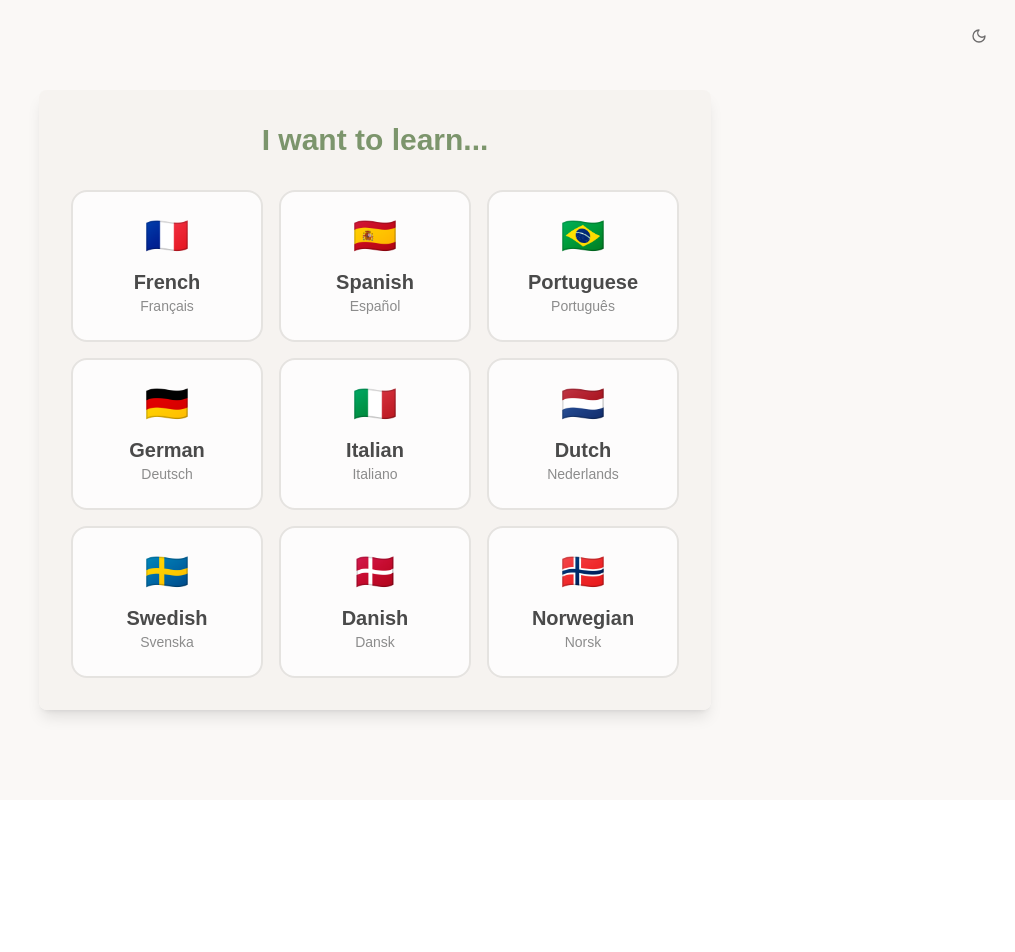
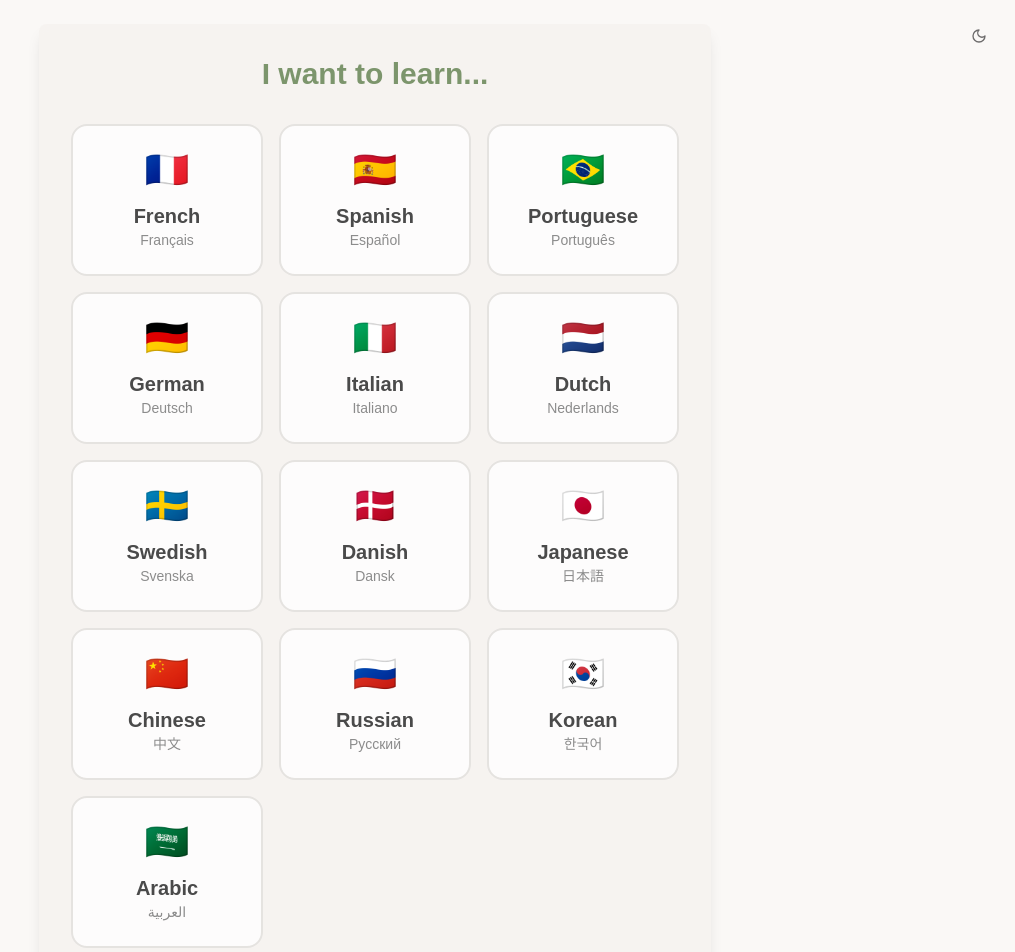
Before and after one commit to MoPaMo/verba, a Next.js app: page /setup/pick-lang in a window 1280 px wide. Shown: the top 952 px of the page, without its empty margins (265-1280 px from the left). Before the commit the page ends 800 px from the top, so only its background shows below. Built offline with nearby package versions, Linux system fonts and the light colour scheme.

Commit message:
feat: add Japanese, Chinese, Russian, Korean, and Arabic languages to LanguagePicker

```diff
--- a/app/setup/pick-lang/page.tsx
+++ b/app/setup/pick-lang/page.tsx
@@ -15,7 +15,11 @@ const languages = [
   { name: "Dutch", nativeName: "Nederlands", flag: "🇳🇱", code: "nl" },
   { name: "Swedish", nativeName: "Svenska", flag: "🇸🇪", code: "sv" },
   { name: "Danish", nativeName: "Dansk", flag: "🇩🇰", code: "da" },
-  { name: "Norwegian", nativeName: "Norsk", flag: "🇳🇴", code: "no" },
+  { name: "Japanese", nativeName: "日本語", flag: "🇯🇵", code: "ja" },
+  { name: "Chinese", nativeName: "中文", flag: "🇨🇳", code: "zh" },
+  { name: "Russian", nativeName: "Русский", flag: "🇷🇺", code: "ru" },
+  { name: "Korean", nativeName: "한국어", flag: "🇰🇷", code: "ko" },
+  { name: "Arabic", nativeName: "العربية", flag: "🇸🇦", code: "ar" },
 ];
 
 export default function LanguagePicker() {
```
